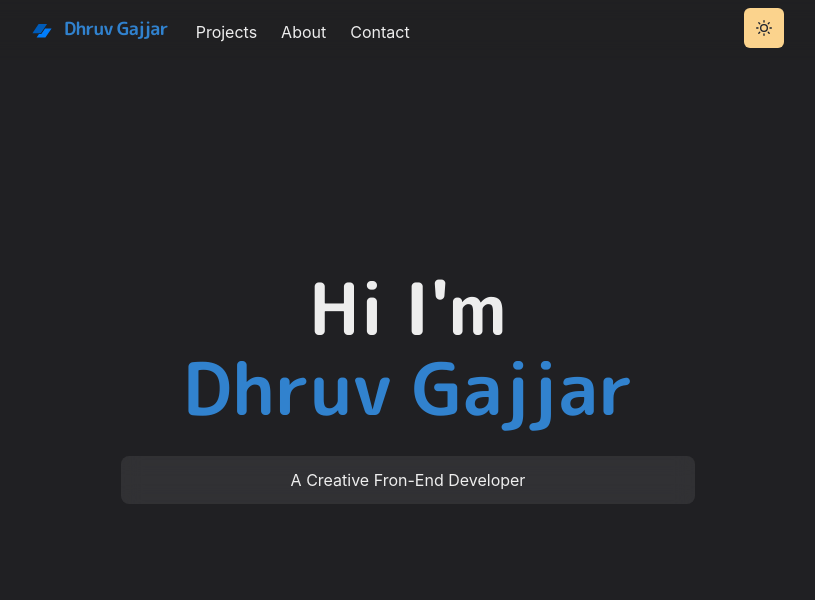
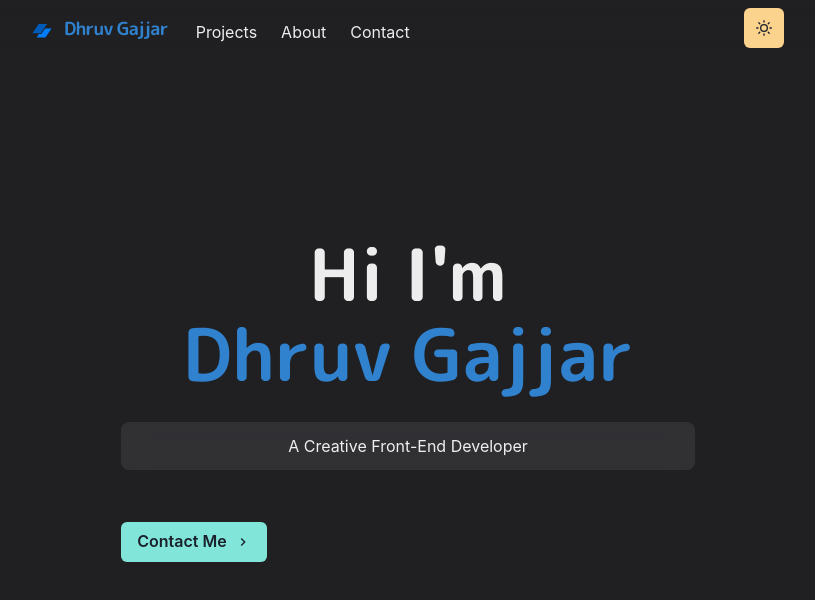
Before and after one commit to Dhruv-Gajjar/dhruv-homepage, a Next.js app: page / in a window 1280 px wide. Shown: the top 600 px of the page, without its empty margins (232-1047 px from the left). Built offline with nearby package versions, Linux system fonts and the light colour scheme.

Commit message:
Updated Homepage

```diff
--- a/pages/index.js
+++ b/pages/index.js
@@ -1,3 +1,4 @@
+import NextLink from "next/link";
 import Layout from "../components/layout/article";
 import {
   Box,
@@ -5,8 +6,10 @@ import {
   Heading,
   Text,
   VStack,
+  Button,
   useColorModeValue,
 } from "@chakra-ui/react";
+import { ChevronRightIcon } from "@chakra-ui/icons";
 
 const Home = () => {
   return (
@@ -40,7 +43,20 @@ const Home = () => {
             css={{ backdropFilter: "blur(10px)" }}
             textTransform="capitalize"
           >
-            a creative fron-end developer
+            a creative front-end developer
+          </Box>
+
+          <Box pt={5} w="full" align="left">
+            <NextLink href="#contact">
+              <Button
+                scale={1.2}
+                rightIcon={<ChevronRightIcon />}
+                colorScheme="teal"
+                size="md"
+              >
+                Contact Me
+              </Button>
+            </NextLink>
           </Box>
         </VStack>
       </Container>
```
